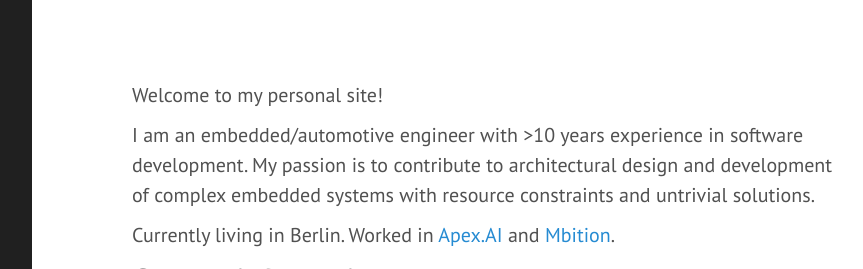
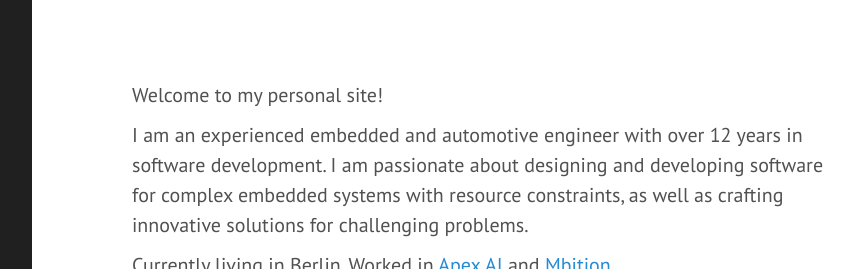
Before and after one commit to alivenets/alivenets.github.io, a Jekyll site: the page built from index.md, in a window 1280 px wide, cut to the strip 0-269 px from the top of the page. Shown: the whole strip, without its empty margins (328-1191 px from the left). Built offline with Jekyll 4.4.1, drawn with Linux system fonts in a browser that asks for light colours.

Commit message:
Minor changes

```diff
--- a/index.md
+++ b/index.md
@@ -4,7 +4,7 @@ layout: default
 
 Welcome to my personal site!
 
-I am an embedded/automotive engineer with >10 years experience in software development. My passion is to contribute to architectural design and development of complex embedded systems with resource constraints and untrivial solutions.
+I am an experienced embedded and automotive engineer with over 12 years in software development. I am passionate about designing and developing software for complex embedded systems with resource constraints, as well as crafting innovative solutions for challenging problems.
 
 Currently living in Berlin. Worked in [Apex.AI](https://apex.ai) and [Mbition](https://mbition.io).
 
--- a/public/css/common.css
+++ b/public/css/common.css
@@ -144,3 +144,7 @@ h1, h2, h3 {
 p {
   margin-bottom: 0.5em;
 }
+
+.sidebar-about h1 {
+  font-family: "PT Sans", Helvetica, Arial, sans-serif;
+}
```
